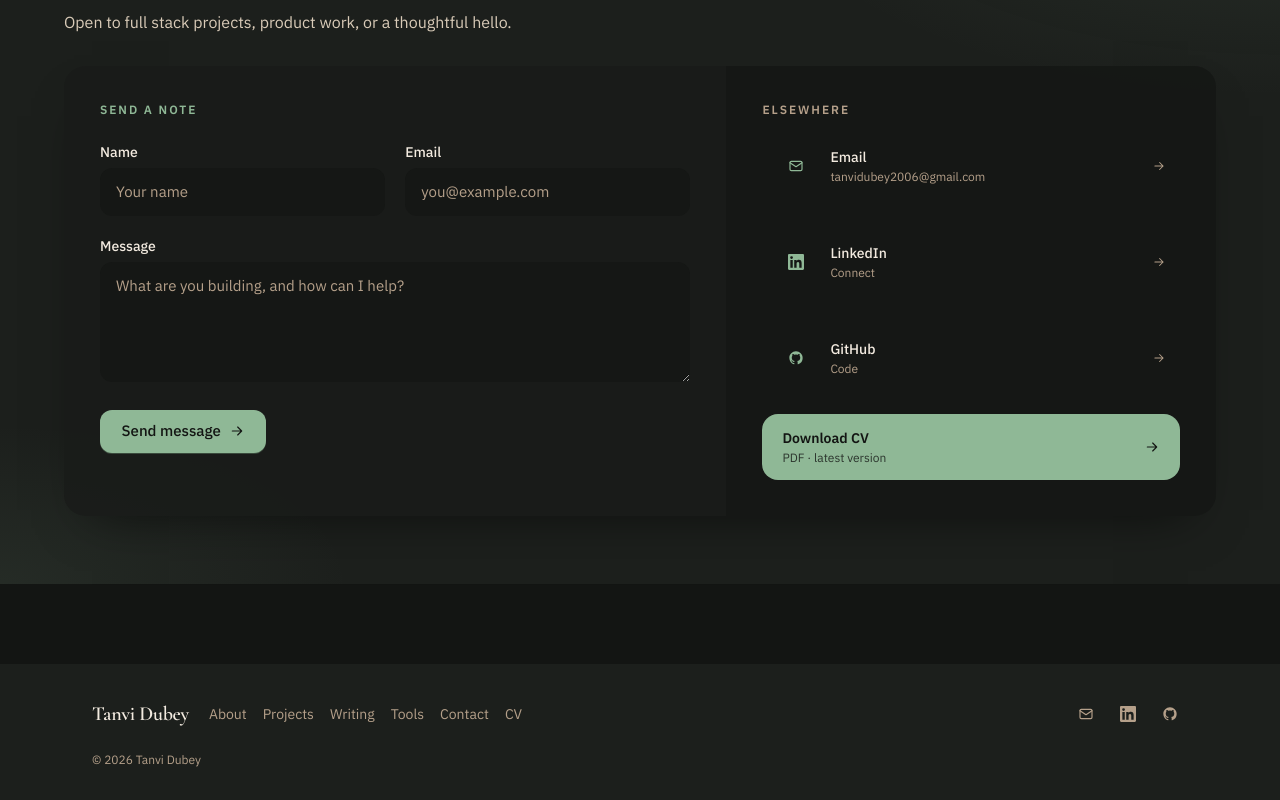
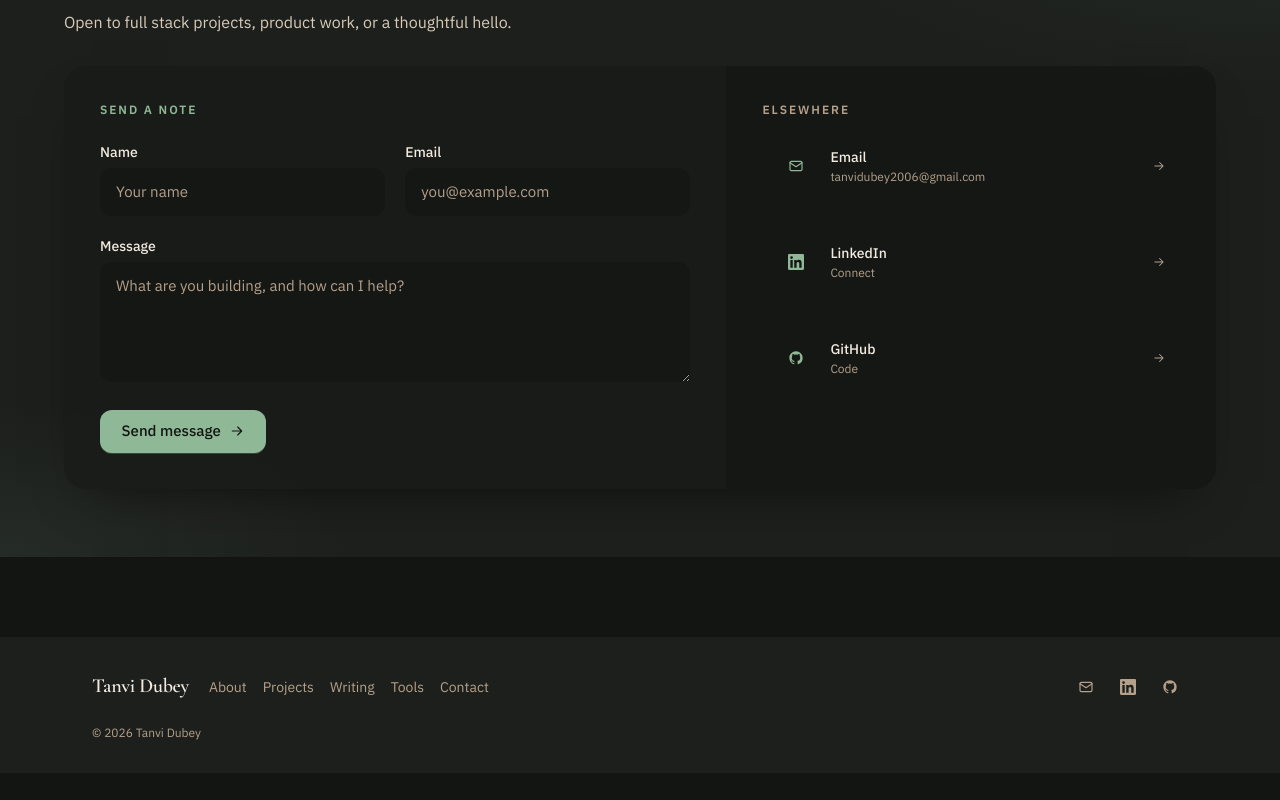
Before and after one commit to tanvvidubey/dev-portfolio, a Next.js app: page /about in a window 1280 px wide. Shown: the part 879-1679 px from the top of the page. After the commit the page ends 1652 px from the top, so only its background shows below. Built offline with nearby package versions, Linux system fonts and the light colour scheme.

Commit message:
Remove CV downloads from the portfolio.
Drop the PDF and CV links from hero, contact, footer, and command palette. Also add README screenshots.

```diff
--- a/src/components/sections/ContactSection.tsx
+++ b/src/components/sections/ContactSection.tsx
@@ -4,7 +4,6 @@ import {
   IconGitHub,
   IconLinkedIn,
   IconMail,
-  IconMapPin,
 } from "@/components/icons";
 import { site } from "@/content/site";
 import { Section } from "./Section";
@@ -108,28 +107,6 @@ export function ContactSection({ className }: { className?: string }) {
                 ))}
               </ul>
             </div>
-
-            <div className="space-y-5">
-              <a
-                href={site.cvUrl}
-                download={site.cvFilename}
-                className="group flex items-center justify-between gap-4 rounded-2xl bg-[var(--accent)] px-5 py-3.5 text-[var(--accent-foreground)] transition hover:-translate-y-0.5 hover:bg-[var(--accent-muted)]"
-              >
-                <span>
-                  <span className="block text-sm font-semibold">
-                    Download CV
-                  </span>
-                  <span className="mt-0.5 block text-xs opacity-80">
-                    PDF · latest version
-                  </span>
-                </span>
-                <IconArrowRight className="h-4 w-4 transition group-hover:translate-x-0.5" />
-              </a>
-              {/* <p className="flex items-center gap-2 text-sm text-[var(--muted-foreground)]">
-                <IconMapPin className="h-3.5 w-3.5 shrink-0 text-[var(--accent)]" />
-                Based in {site.location}
-              </p> */}
-            </div>
           </aside>
         </div>
       </div>
--- a/src/components/shell/CommandPalette.tsx
+++ b/src/components/shell/CommandPalette.tsx
@@ -83,21 +83,6 @@ export function CommandPalette({
         group: "Actions",
         run: async () => {
           await navigator.clipboard.writeText(site.email);
-        },
-      },
-      {
-        id: "cv",
-        label: "Download CV",
-        hint: "PDF",
-        group: "Actions",
-        run: () => {
-          const a = document.createElement("a");
-          a.href = site.cvUrl;
-          a.download = site.cvFilename;
-          a.rel = "noopener";
-          document.body.appendChild(a);
-          a.click();
-          a.remove();
         },
       },
     ];
--- a/src/components/shell/SiteFooter.tsx
+++ b/src/components/shell/SiteFooter.tsx
@@ -50,13 +50,6 @@ export function SiteFooter() {
                   {item.label}
                 </Link>
               ))}
-              <a
-                href={site.cvUrl}
-                download={site.cvFilename}
-                className="text-sm text-[var(--muted)] transition hover:text-[var(--foreground)]"
-              >
-                CV
-              </a>
             </nav>
           </div>
 
--- a/src/content/site.ts
+++ b/src/content/site.ts
@@ -11,9 +11,6 @@ export const site = {
   linkedin: "https://linkedin.com/in/tanvvidubey",
   url: "https://tanvvi-dubey.vercel.app",
   location: "Gurugram",
-  /** Public CV for download (kept in /public/cv). */
-  cvUrl: "/cv/Tanvi-Dubey-CV.pdf",
-  cvFilename: "Tanvi-Dubey-CV.pdf",
 } as const;
 
 export const impactLine =
```
Also changed, not shown: src/components/sections/HeroSection.tsx (+0 -7 lines), 6 other files (tests, documents, lock files or other folders).
